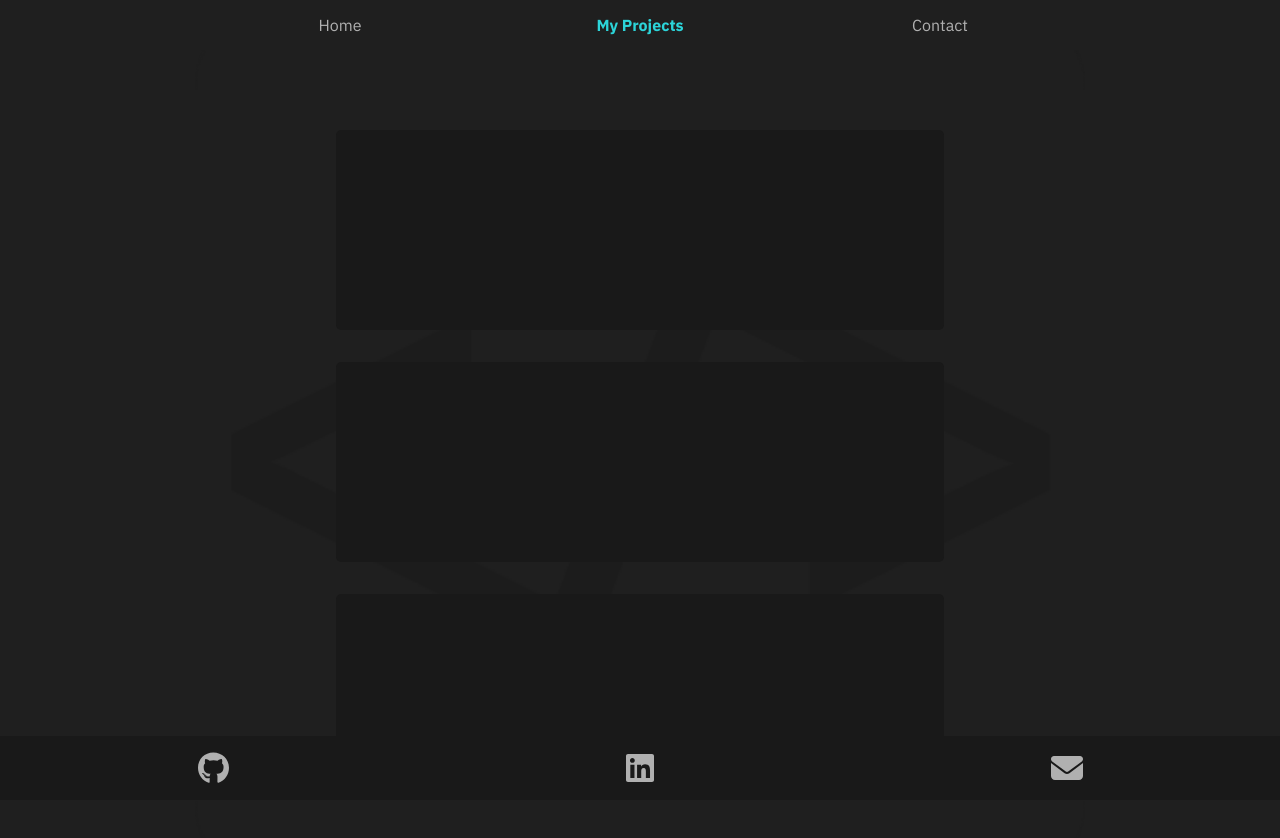
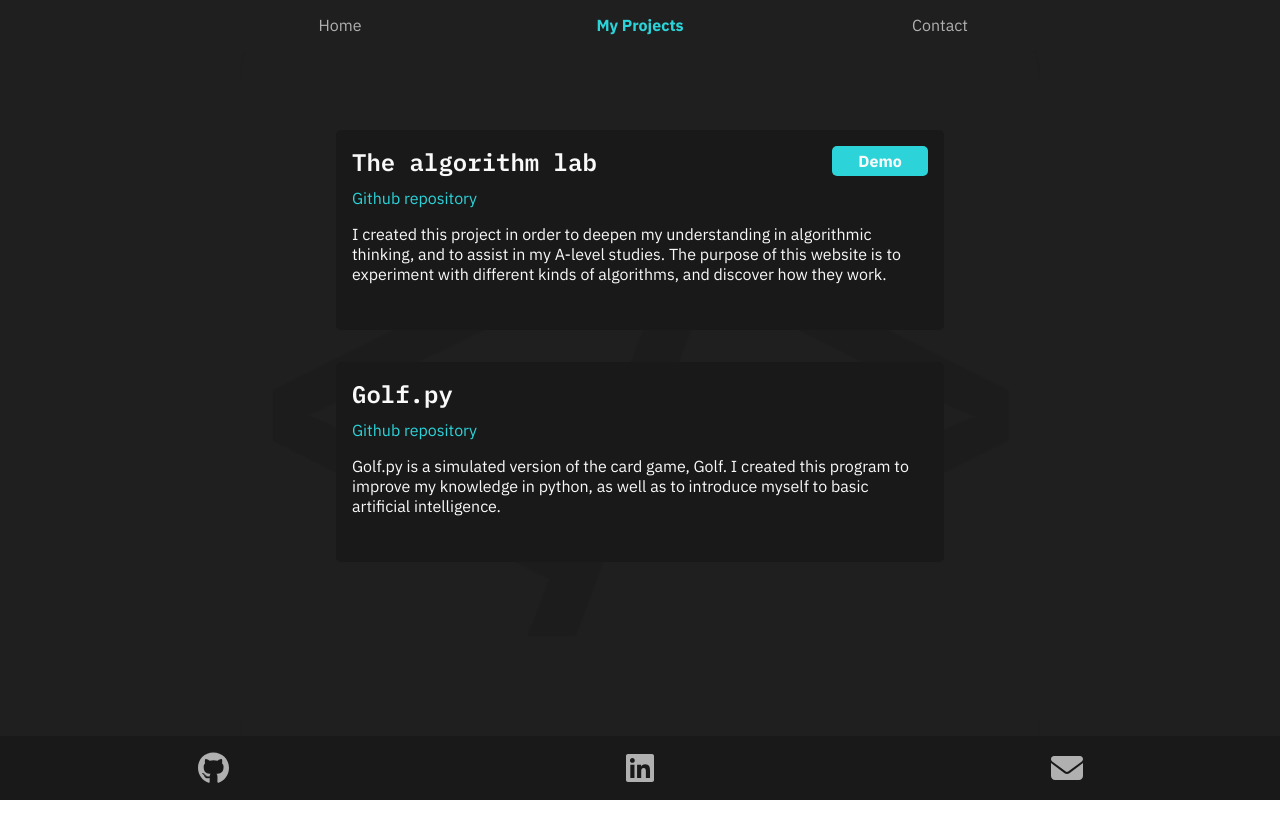
Before and after one commit to Jefernater58/portfolioWebsite, a React (Create React App) app: page /projects in a window 1280 px wide. Shown: the top 838 px of the page. After the commit the page ends 800 px from the top, so only its background shows below. Built offline with nearby package versions, Linux system fonts and the light colour scheme.

Commit message:
Update Projects

```diff
--- /dev/null
+++ b/src/components/Project.js
@@ -0,0 +1,16 @@
+import "../styles/Project.css";
+
+export default function Project({title, github, demo, text}) {
+    return <div className="Project">
+        <div className="ProjectRow">
+            <h2 className="ProjectTitle">{title}</h2>
+            {demo !== null ? <a className="ProjectDemo" href={demo}>Demo</a> : ""}
+        </div>
+
+        <div className="ProjectRow">
+            <a href={github}>Github repository</a>
+        </div>
+
+        <p style={{marginTop: "1rem"}}>{text}</p>
+    </div>;
+}
--- a/src/pages/Projects.js
+++ b/src/pages/Projects.js
@@ -1,14 +1,16 @@
 import "../styles/Projects.css"
 import Navbar from "../components/Navbar"
 import Footer from "../components/Footer";
+import Project from "../components/Project";
 
 export default function Home() {
     return <div className="Container">
         <Navbar/>
         <div className="Projects">
-            <div className="Projects-project"></div>
-            <div className="Projects-project"></div>
-            <div className="Projects-project"></div>
+            <Project title="The algorithm lab" demo="https://the-algorithm-lab.vercel.app/" github="https://github.com/Jefernater58/TheAlgorithmLab"
+            text="I created this project in order to deepen my understanding in algorithmic thinking, and to assist in my A-level studies. The purpose of this website is to experiment with different kinds of algorithms, and discover how they work."></Project>
+            <Project title="Golf.py" demo={null} github="https://github.com/Jefernater58/Golf"
+            text="Golf.py is a simulated version of the card game, Golf. I created this program to improve my knowledge in python, as well as to introduce myself to basic artificial intelligence."></Project>
         </div>
         <Footer/>
     </div>;
--- /dev/null
+++ b/src/styles/Project.css
@@ -0,0 +1,34 @@
+.Project {
+    display: flex;
+    background: var(--secondary-background-color);
+    border-radius: 5px;
+    flex-direction: column;
+    margin: 16px;
+    height: 200px;
+    padding: 16px;
+}
+
+.ProjectTitle {
+    font-weight: normal;
+    margin-bottom: 10px;
+    flex-grow: 1;
+}
+
+.ProjectRow{
+    display: flex;
+}
+
+.ProjectDemo {
+    background: var(--accent-color);
+    color: var(--text-color);
+    border-radius: 5px;
+    padding: 5px;
+    width: 6rem;
+    height: fit-content;
+    font-weight: bold;
+    text-align: center;
+}
+
+a {
+    width: fit-content;
+}
--- a/src/styles/Projects.css
+++ b/src/styles/Projects.css
@@ -15,11 +15,3 @@
         padding: calc(50px + 4rem) 1rem 5rem 1rem;
     }
 }
-
-.Projects-project {
-    display: flex;
-    background: var(--secondary-background-color);
-    border-radius: 5px;
-    margin: 16px;
-    height: 200px;
-}
```
